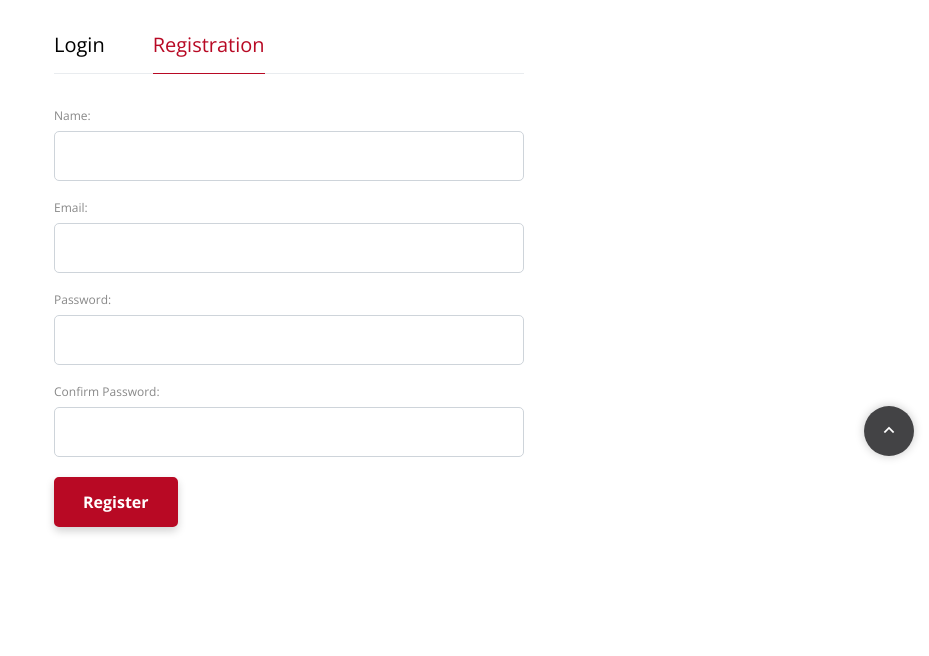
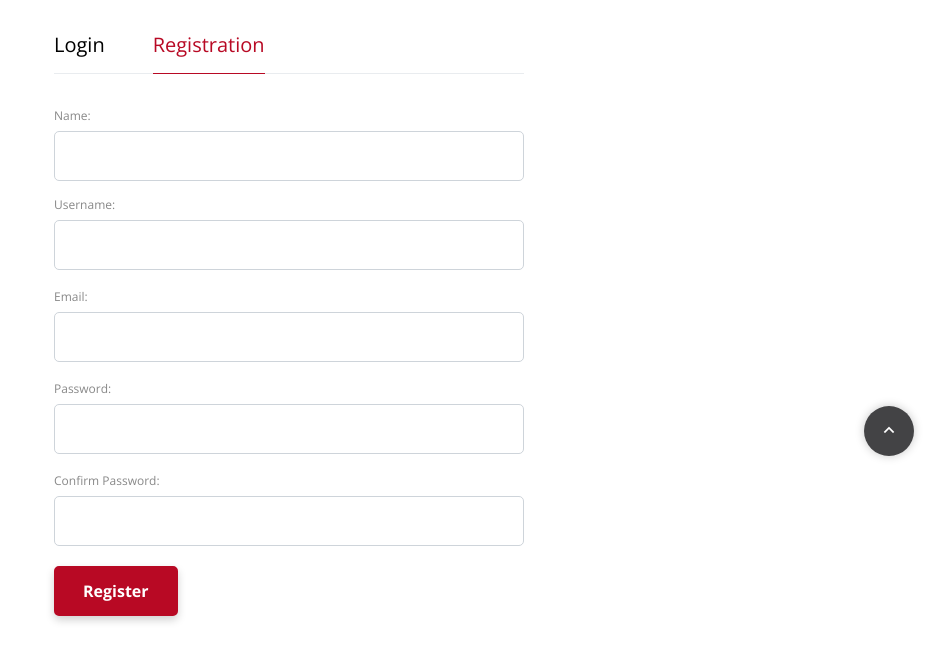
Before and after one commit to nusratullo-urolov/Farm_Website, a Django app: page /login/ in a window 1280 px wide, after a click on "Registration". Shown: the part 429-1085 px from the top of the page, without its empty margins (351-1280 px from the left). Before the commit the page ends 963 px from the top, so only its background shows below. Run offline with Django 5.2, Linux system fonts and the light colour scheme; some libraries are stand-ins or nearby versions.

Commit message:
change sign-up and sign-in

```diff
--- a/apps/forms.py
+++ b/apps/forms.py
@@ -12,7 +12,7 @@ class RegisterForm(ModelForm):
 
     class Meta:
         model = User
-        fields = ('first_name', 'email', 'password')
+        fields = ('first_name', 'username', 'email', 'password')
 
     def clean_password(self):
         password = self.data.get('password')
--- a/apps/views.py
+++ b/apps/views.py
@@ -2,6 +2,7 @@ from django.contrib.auth import authenticate, login
 from django.contrib.auth.decorators import login_required
 from django.core.paginator import Paginator, PageNotAnInteger
 from django.shortcuts import render, redirect
+from django.urls import reverse
 
 from apps.forms import RegisterForm, LoginForm
 from apps.models import User, Combine, Tractor, Workers, OtherEquipments, MineralEndorsements, AdCombine, AdTractor, \
@@ -26,12 +27,14 @@ def login_1(request):
     if request.method == 'POST':
         forms = LoginForm(request.POST)
         if forms.is_valid():
-            username = forms.data.get('email')
+            username = forms.data.get('username')
             password = forms.data.get('password')
             users = authenticate(username=username, password=password)
             if users:
                 login(request, users)
                 return redirect('home')
+            # else:
+            #     return redirect(reverse('login'))
     return render(request, 'auth/auth.html')
 
 
--- a/root/settings.py
+++ b/root/settings.py
@@ -127,4 +127,6 @@ MEDIA_ROOT = os.path.join('media')
 
 DEFAULT_AUTO_FIELD = 'django.db.models.BigAutoField'
 
+LOGIN_URL = '/login'
+
 AUTH_USER_MODEL = 'apps.User'
--- a/templates/auth/auth.html
+++ b/templates/auth/auth.html
@@ -55,11 +55,11 @@
                                 <div class="tab-content">
                                     <div class="tab-pane fade" id="tabs-login-1">
                                         <!-- RD Mailform-->
-                                        <form class="rd-mailform text-start" data-form-output="form-output-global"
-                                            data-form-type="contact" method="post" action="{% url 'login' %}">
+                                        <form method="post" action="{% url 'login' %}">
+                                            {% csrf_token %}
                                             <div class="form-wrap">
                                                 <label class="form-label form-label-outside"
-                                                    for="form-login-username">Username or e-mail:</label>
+                                                    for="form-login-username">Username:</label>
                                                 <input class="form-input bg-default" id="form-login-username"
                                                     type="text" name="username" data-constraints="@Required">
                                             </div>
@@ -67,13 +67,13 @@
                                                 <label class="form-label form-label-outside"
                                                     for="form-login-password">Password:</label>
                                                 <input class="form-input bg-default" id="form-login-password"
-                                                    type="password" name="pass" data-constraints="@Required">
+                                                    type="password" name="password" data-constraints="@Required">
                                             </div>
-                                            <div class="offset-top-20">
-                                                <a href="./{% url 'home' %}">
+
                                                     <button class="btn button-primary d-block d-xl-inline-block"
                                                     type="submit">Sign in</button>
-                                                </a>
+                                        </form>
+
                                                 <span
                                                     class="inset-xl-left-20 align-middle small d-inline-block offset-top-20 offset-lg-top-0">or
                                                     enter with</span>
@@ -86,8 +86,8 @@
                                                     <li><a class="icon icon-xxs fa fa-google icon-circle icon-gray-light-filled"
                                                             href="#"></a></li>
                                                 </ul>
-                                            </div>
-                                        </form>
+
+
                                     </div>
                                     <div class="tab-pane fade" id="tabs-login-2">
                                         <form method="post" action="{% url 'register' %}">
@@ -97,6 +97,12 @@
                                                     for="form-register-username">Name:</label>
                                                 <input class="form-input bg-default" id="form-register-username"
                                                     type="text" name="name" data-constraints="@Required">
+                                            </div>
+                                            <div class="form-wrap">
+                                                <label class="form-label form-label-outside"
+                                                    for="form-register-username">Username:</label>
+                                                <input class="form-input bg-default" id="form-register-username"
+                                                    type="text" name="username" data-constraints="@Required">
                                             </div>
                                             <div class="form-wrap offset-top-15">
                                                 <label class="form-label form-label-outside"
```
